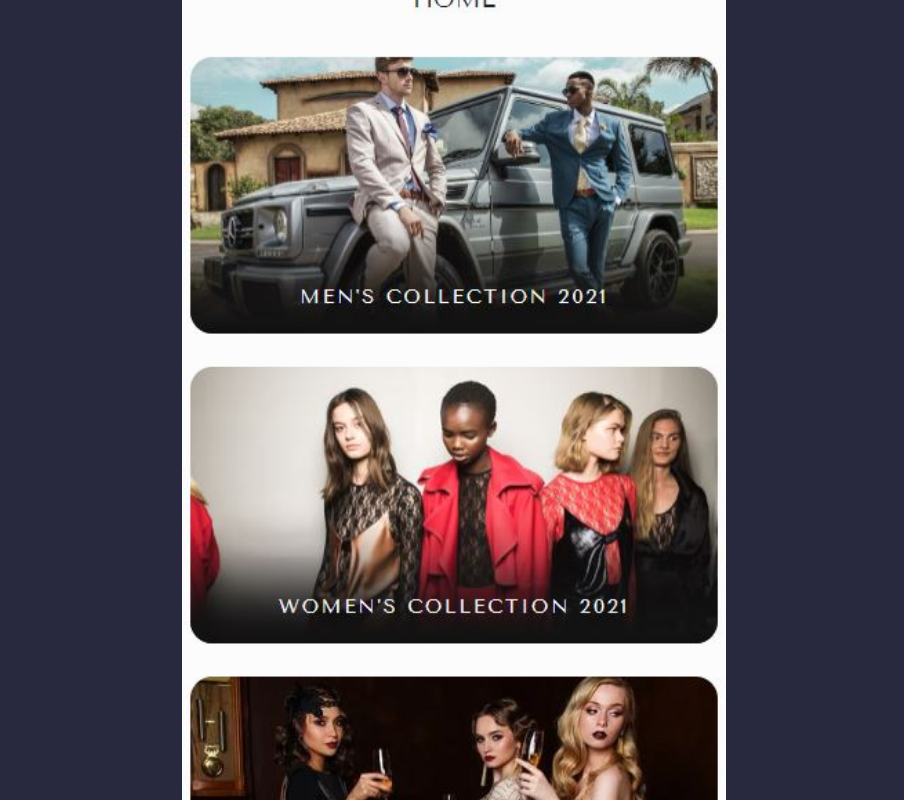
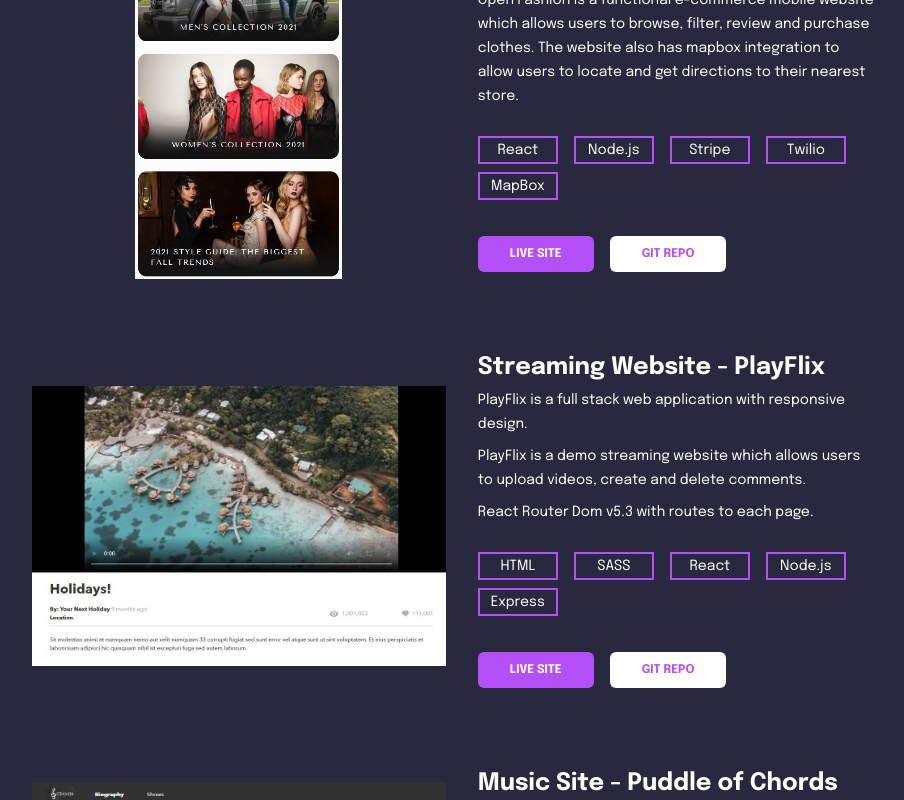
Before and after one commit to Wahaj-Arsal/portfolio, a React (Create React App) app: page / in a window 1280 px wide. Shown: the part 1780-2580 px from the top of the page, without its empty margins (186-1090 px from the left). Built offline with nearby package versions, Linux system fonts and the light colour scheme.

Commit message:
changes made to styling and image sizing

```diff
--- a/src/pages/home/Home.jsx
+++ b/src/pages/home/Home.jsx
@@ -2,7 +2,7 @@
 
 import "./Home.scss";
 
-import profiePicture from "../../assets/images/wahaj.jpg";
+import profilePicture from "../../assets/images/wahaj.jpg";
 import openFashion from "../../assets/images/openfashion.jpg";
 import playflix from "../../assets/images/playflix.jpg";
 import chords from "../../assets/images/chords.jpg";
@@ -32,7 +32,7 @@ function Home() {
           {/* <h5 className="about__name">Wahaj Arsal</h5> */}
           <h2 className="about__title">About Me</h2>
           <div className="about__information">
-            <img className="about__image" src={profiePicture} alt="profile" />
+            <img className="about__image" src={profilePicture} alt="profile" />
             <p className="about__text">
               I'm Wahaj, a recent bootcamp graduate with a background in Change
               Management. I have a passion for creating and building things that
@@ -168,7 +168,7 @@ function Home() {
                   <button className="buttons__live">Live Site</button>
                 </a>
                 <a
-                  href="https://github.com/Wahaj-Arsal/OpenFashion"
+                  href="https://github.com/Wahaj-Arsal/Chords"
                   target="_blank"
                   rel="noopener noreferrer"
                 >
--- a/src/pages/home/Home.scss
+++ b/src/pages/home/Home.scss
@@ -65,11 +65,11 @@
     }
   }
   &__image {
-    width: 100%;
+    width: 60%;
     border-radius: 50%;
     padding: 1rem 0;
     @include tablet {
-      width: 60%;
+      width: 45%;
     }
     @include desktop {
       width: 45%;
@@ -117,23 +117,42 @@
   width: 100%;
   // height: 100vh;
   padding: 2rem 0;
+  @include tablet {
+    padding: 2rem 2rem;
+  }
+  @include desktop {
+    @include flex(row, center, center);
+  }
   &__image {
     width: 100%;
     text-align: center;
     padding: 1rem 0;
+    @include desktop {
+      padding: 0;
+    }
   }
   &__picture-openfashion {
     width: 60%;
     height: 40%;
+    @include tablet {
+      width: 50%;
+      height: 60%;
+    }
   }
   &__picture {
     width: 100%;
     height: 40%;
+    @include desktop {
+      height: 280px;
+    }
   }
   &__information {
     color: $text-light;
     padding: 1rem 0;
     width: 100%;
+    @include desktop {
+      padding: 0 0 0 2rem;
+    }
   }
   &__title {
     @include m-t-d-h4;
@@ -151,17 +170,26 @@
   padding: 0.5rem 0 1rem 0;
   width: 100%;
   // border-top: 1px solid $text-light-accent;
+  @include tablet {
+    @include flex(row, flex-start, center);
+  }
   &__item {
     @include flex(row, center, center);
     @include m-t-d-text-small;
     width: 5rem;
     margin: 0.25rem 0.5rem;
     border: 2px solid $background-button;
+    @include tablet {
+      margin: 0.25rem 1rem 0.25rem 0;
+    }
   }
 }
 .buttons {
   @include flex(row, space-evenly, center);
   padding: 1rem 0;
+  @include tablet {
+    @include flex(row, flex-start, center);
+  }
   &__live {
     @include m-t-d-label;
     background-color: $background-button;
@@ -173,6 +201,9 @@
     &:hover {
       background-color: $text-light;
       color: $background-button;
+    }
+    @include tablet {
+      margin: 0 1rem 0 0;
     }
   }
   &__git {
```
